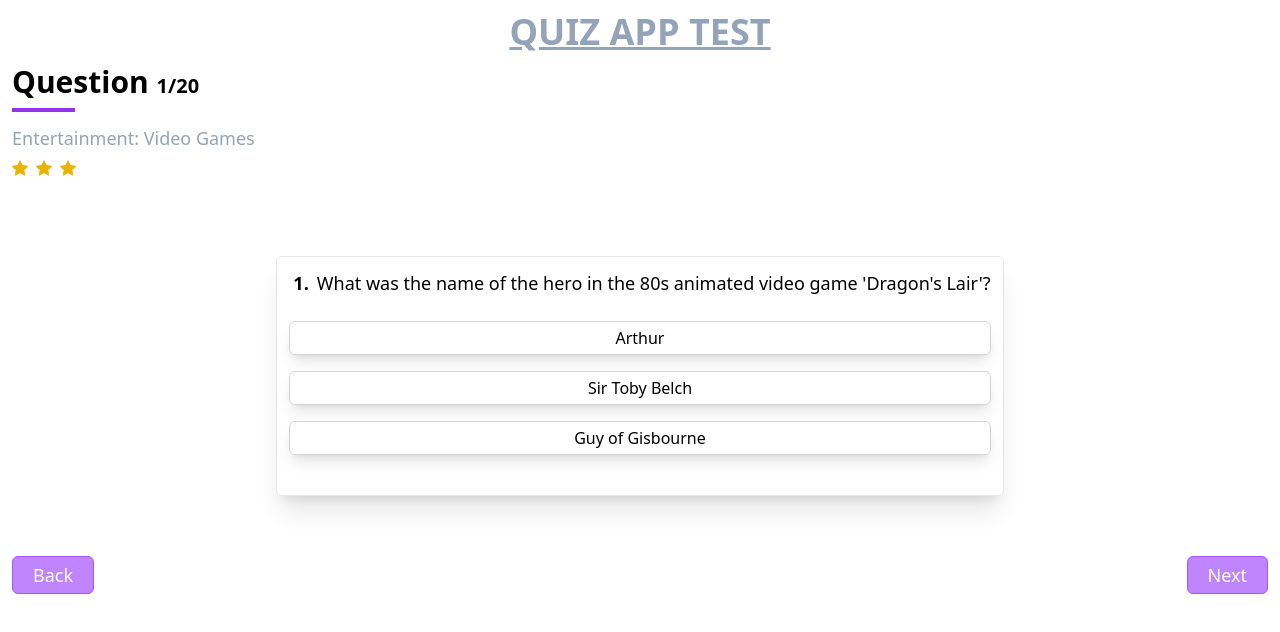
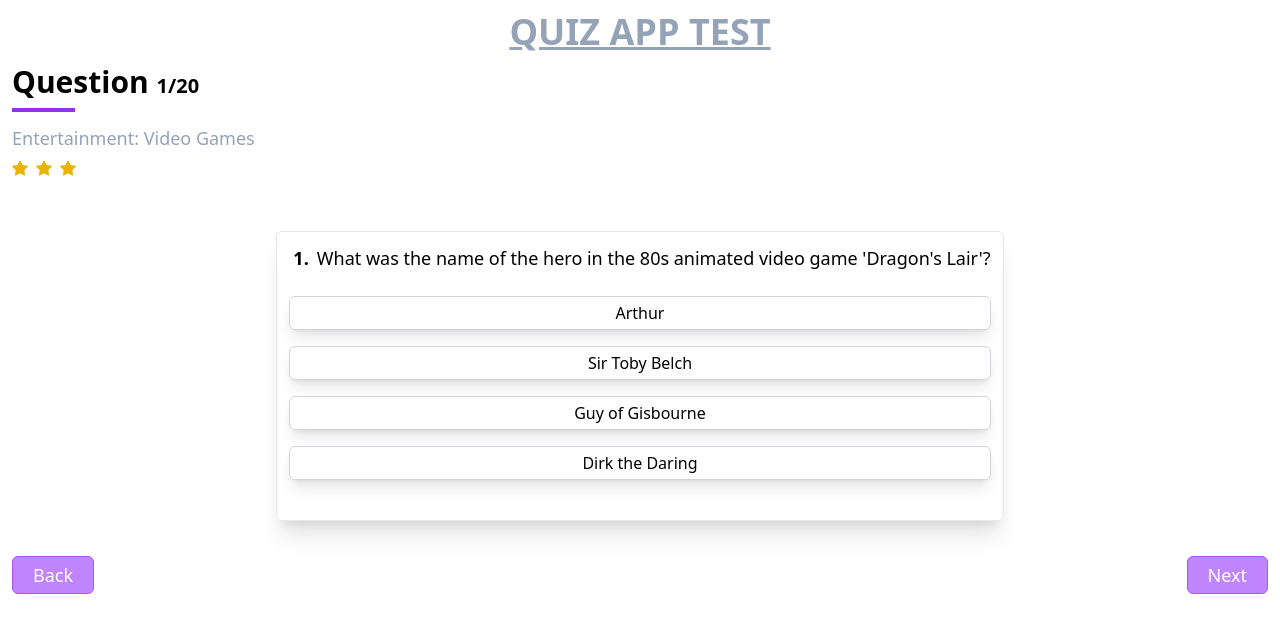
Before and after one commit to UsamabSadiq/react-quiz, a React (Create React App) app: page /quiz in a window 1280 px wide. Shown: the top 632 px of the page. Built offline with nearby package versions, Linux system fonts and the light colour scheme.

Commit message:
some changes

```diff
--- a/src/components/QuestionAnswers.jsx
+++ b/src/components/QuestionAnswers.jsx
@@ -3,6 +3,7 @@ import React, { useEffect, useState } from 'react'
 const QuestionAnswers = ({ fileData, currentQuestion, setCurrentQuestion }) => {
 
     // Merged Array of Answers
+    fileData[currentQuestion]?.incorrect_answers.push(fileData[currentQuestion]?.correct_answer)
     // console.log(fileData[currentQuestion]?.incorrect_answers); // returning merged array of incorrect and correct answers
 
     // next question
@@ -39,7 +40,7 @@ const QuestionAnswers = ({ fileData, currentQuestion, setCurrentQuestion }) => {
                     <div className="answers py-2 flex flex-col justify-center gap-4  w-full my-4">
 
                         {
-                            fileData[currentQuestion]?.incorrect_answers?.map((item, index) => {
+                            fileData[currentQuestion]?.incorrect_answers?.length < 5 && fileData[currentQuestion]?.incorrect_answers?.map((item, index) => {
 
                                 return (
                                     <button key={index} className='border border-gray-300 shadow-lg px-3 py-1 rounded-md hover:bg-red-700 duration-300 text-base font-medium '>
```
